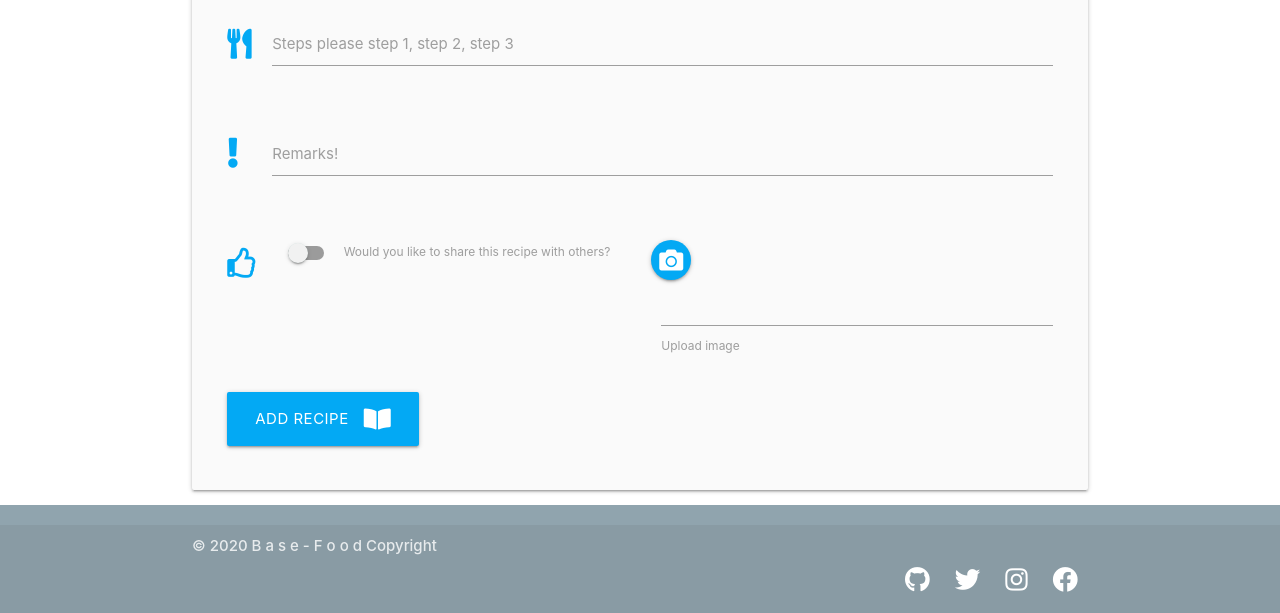
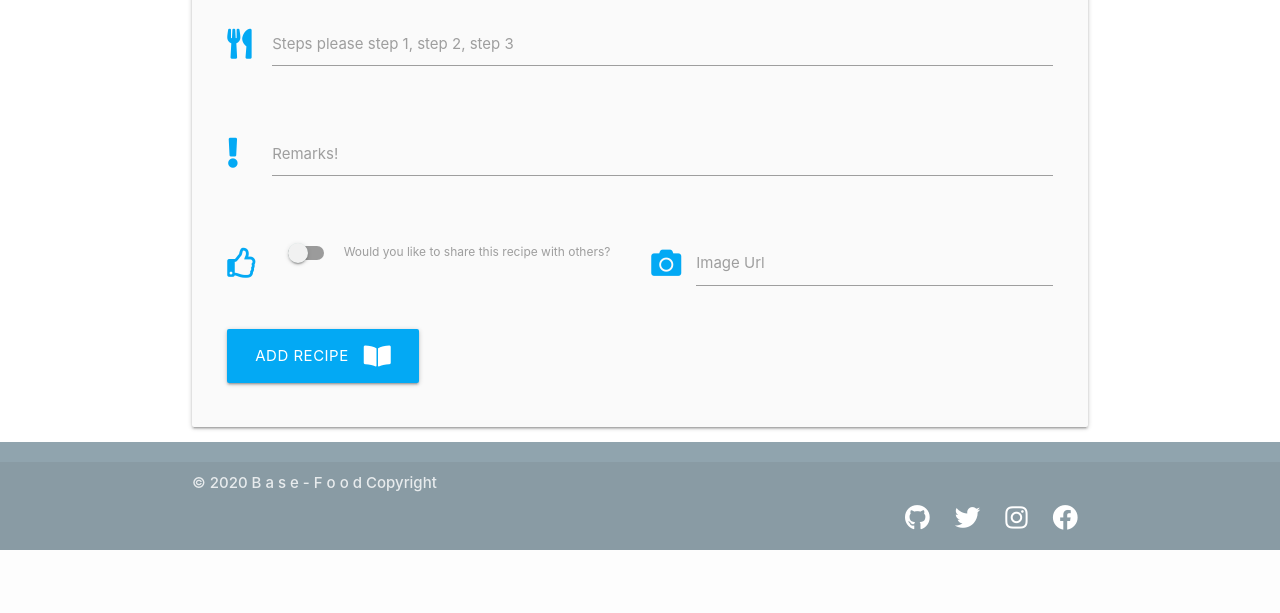
Before and after one commit to grisselfaura/Milestone-Third-Project-Data-Centric-Dev, a Flask app: page /add_recipe in a window 1280 px wide. Shown: the part 713-1326 px from the top of the page. After the commit the page ends 1263 px from the top, so only its background shows below. Run offline with Flask 2, Linux system fonts and the light colour scheme; data that the repository does not hold is empty; some libraries are stand-ins or nearby versions.

Commit message:
Upload recipe-img from inhtml works

```diff
--- a/templates/add_recipe.html
+++ b/templates/add_recipe.html
@@ -84,17 +84,12 @@
                             </label>
                         </div>
                     </div>
-                    <!-- Add image-->
-                    <div class="file-field input-field col s6">
-                        <div class="btn-floating light-blue">
-                            <i class="fas fa-camera right"></i>
-                            <span>Upload image</span>
-                            <input type="file">
-                        </div>
-                        <div class="file-path-wrapper">
-                            <input class="file-path validate" type="text">
-                            <label for="">Upload image</label>
-                        </div>
+                    <!-- Add image url-->
+                    <div class="input-field col s6">
+                        <i class="fas fa-camera material-icons prefix left light-blue-text"></i>
+                        <input id="recipe_images" name="recipe_images" class="validate" type="url" minlength="15"
+                            value="{{ recipe_images }}" pattern="https?://.+">
+                        <label for="recipe_images">Image Url</label>
                     </div>
                 </div>
                 <!-- submit button -->
```
